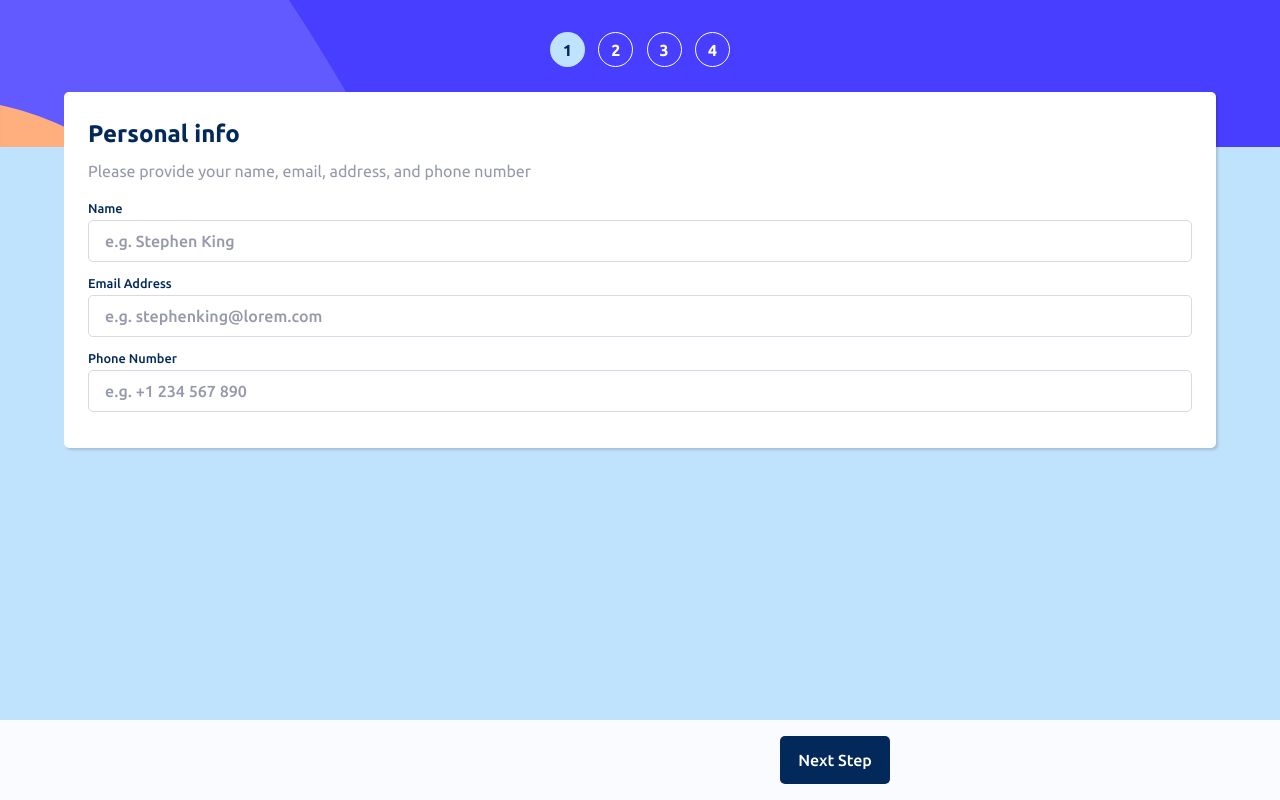
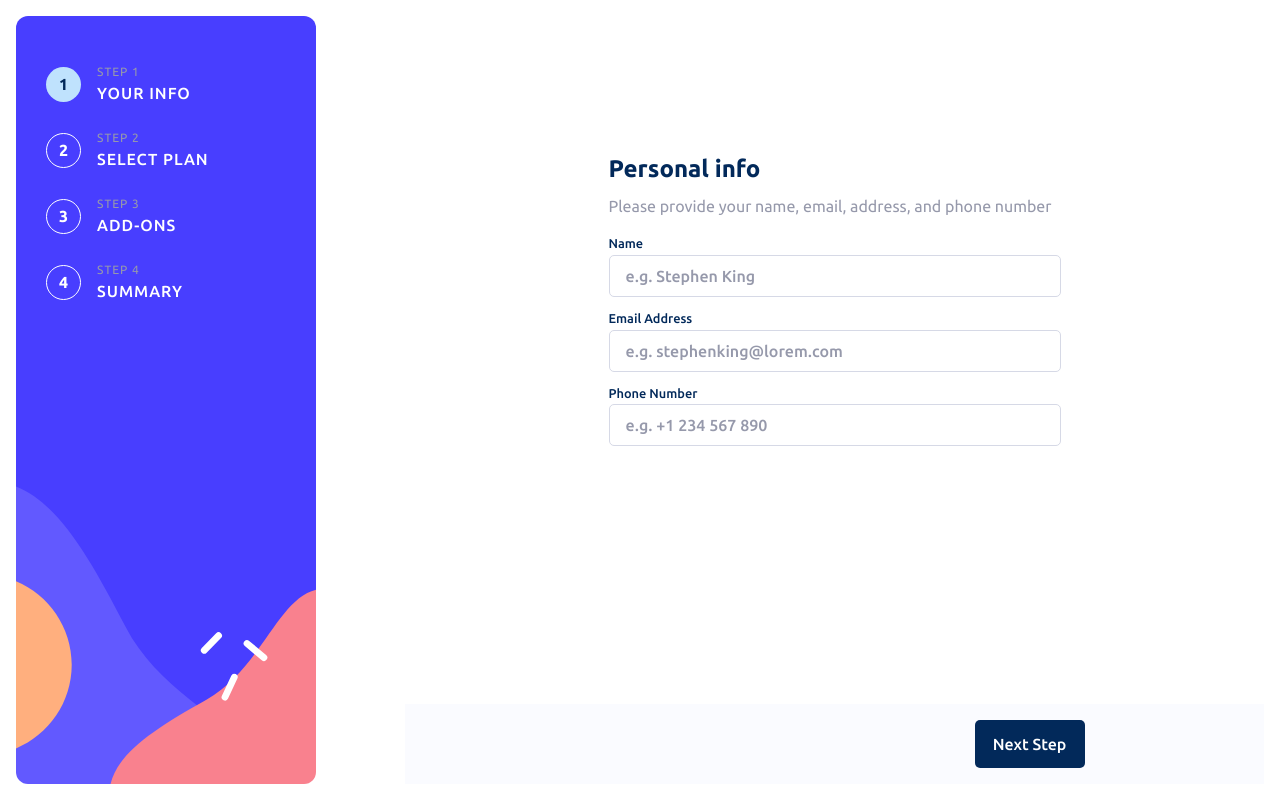
Before and after one commit to sodiqsanusi/multi-step-form, a Next.js app: page / in a window 1280 px wide. Built offline with nearby package versions, Linux system fonts and the light colour scheme.

Commit message:
Atomic commits to track progress better and retrace steps quicker

```diff
--- a/components/container/container.module.css
+++ b/components/container/container.module.css
@@ -7,6 +7,7 @@
   border-radius: 5px;
   box-shadow: rgba(0, 0, 0, 0.15) 1.95px 1.95px 2.6px;
   bottom: 55px;
+  grid-area: form;
 }.container h1{
   color: var(--marineBlue);
   font-size: 1.5rem;
@@ -19,3 +20,12 @@
   line-height: 1.5;
   margin-bottom: 1em;
 }
+
+@media(min-width: 700px){
+  .container{
+    bottom: initial;
+    box-shadow: none;
+    margin: auto;
+    max-width: 500px;
+  }
+}
--- a/components/footerish/footerish.module.css
+++ b/components/footerish/footerish.module.css
@@ -3,6 +3,7 @@
   width: 100%;
   background-color: var(--alabaster);
   padding: 1em;
+  grid-area: footerish;
 }
 
 .container{
--- a/components/layout/layout.module.css
+++ b/components/layout/layout.module.css
@@ -5,3 +5,15 @@
   background-color: var(--lightBlue);
   min-height: 100vh;
 }
+
+@media(min-width: 700px){
+  .container{
+    display: grid;
+    height: 100%;
+    padding: 1em;
+    grid-template-areas: "sidebar form form"
+                         "sidebar form form"
+                         "sidebar footerish footerish";
+    background-color: var(--white);
+  }
+}
--- a/components/stageProgress/stageProgress.module.css
+++ b/components/stageProgress/stageProgress.module.css
@@ -7,6 +7,7 @@
   background-position: top center;
   background-repeat: no-repeat;
   background-size: cover;
+  grid-area: sidebar;
 }
 
 .progressList{
@@ -34,3 +35,35 @@
 .progressListExp{
   display: none;
 }
+
+@media(min-width: 700px){
+  .container{
+    border-radius: 12px;
+    background-image: url('../../public/images/bg-sidebar-desktop.svg');
+    max-width: 300px;
+    min-width: 205px;
+  }
+  .progressList{
+    flex-direction: column;
+    row-gap: 1.5em;
+    margin: 0%;
+    margin-top: 5%;
+    margin-left: 10%;
+  }.progressList li{
+    width: 100%;
+    display: flex;
+    align-items: center;
+    column-gap: min(10%, 1em);
+  }.progressListExp{
+    display: block;
+    text-transform: uppercase;
+    letter-spacing: 1px;
+  }.progressListExp p:first-of-type{
+    color: var(--coolGray);
+    font-size: .75rem
+  }.progressListExp p:last-of-type{
+    color: var(--white);
+    font-size: 1rem;
+    font-weight: 500;
+  }
+}
```
